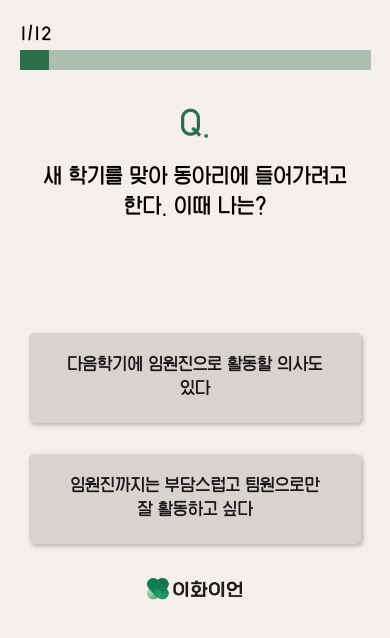
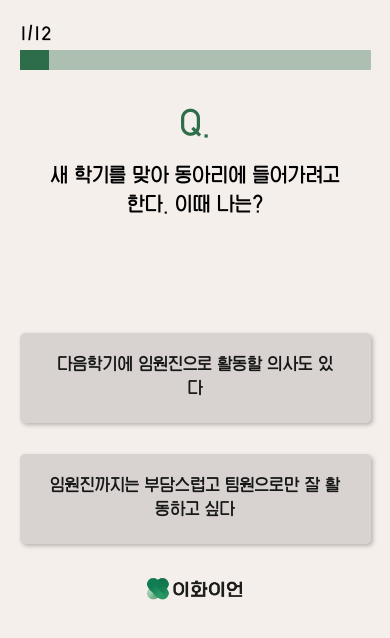
Before and after one commit to rkdmsals/ewha-mbti, a React (Create React App) app in the folder client/: page /test in a window 390 px wide. Shown: the top 638 px of the page. Built offline with nearby package versions, Linux system fonts and the light colour scheme.

Commit message:
css 추가 수정

```diff
--- a/client/src/components/utilis/font.css
+++ b/client/src/components/utilis/font.css
@@ -17,5 +17,5 @@
         BlinkMacSystemFont, system-ui, Roboto, "Helvetica Neue", "Segoe UI",
         "Apple SD Gothic Neo", "Noto Sans KR", "Malgun Gothic", "Apple Color Emoji",
         "Segoe UI Emoji", "Segoe UI Symbol", sans-serif;
-    word-break: keep-all;
+    word-break: break-all;
 }
--- a/client/src/components/views/Results/Result.css
+++ b/client/src/components/views/Results/Result.css
@@ -135,7 +135,7 @@
 
 .ChemiImg {
     max-width: 90%;
-    height: 96px;
+    height: 124px;
     padding-top: 17px;
 }
 
@@ -321,12 +321,12 @@
     }
 
     .ResultImageFrame {
-        height: 420px;
+        height: 360px;
     }
 
     .TypeImg {
-        width: 80%;
-        height: auto;
+        max-width: 80%;
+        height: 160px;
         padding-bottom: 22px;
     }
 
--- a/client/src/components/views/TestPage/Test.css
+++ b/client/src/components/views/TestPage/Test.css
@@ -63,6 +63,7 @@
     line-height: 1.4;
     justify-items: center;
     vertical-align: middle;
+    word-break: keep-all;
 }
 
 .Answer1,
@@ -93,8 +94,8 @@
 @media screen and (max-width:480px) {
 
     .TestQuestion {
-        width: 90%;
-        font-size: 22px;
+        width: 85%;
+        font-size: 21px;
     }
 
     .TestInner {
@@ -103,8 +104,10 @@
 
     .Answer1,
     .Answer2 {
-        width: 85%;
+        width: 90%;
         font-size: 18px;
+        word-break: break-all;
+        padding: 4px 30px 4px 30px;
     }
 
     .ProgressBar {
--- a/client/src/components/views/TestPage/questions.json
+++ b/client/src/components/views/TestPage/questions.json
@@ -67,7 +67,7 @@
             "num": 10,
             "content": "오늘은 드디어 기다리던 종강! 나는 오늘..",
             "type": "PandJ",
-            "answer1": "막상 끝나고 나니 뭐할지 모르겠다 오늘 시간 되는 사람? 연락 돌리기",
+            "answer1": "막상 끝나고 나니 뭐할지 모르겠다. 오늘 시간 되는 사람? 연락 돌리기",
             "answer2": "이미 한 달 전부터 뭐할지 계획 세워두고 바로 약속으로 직행한다"
         },
         {
```
